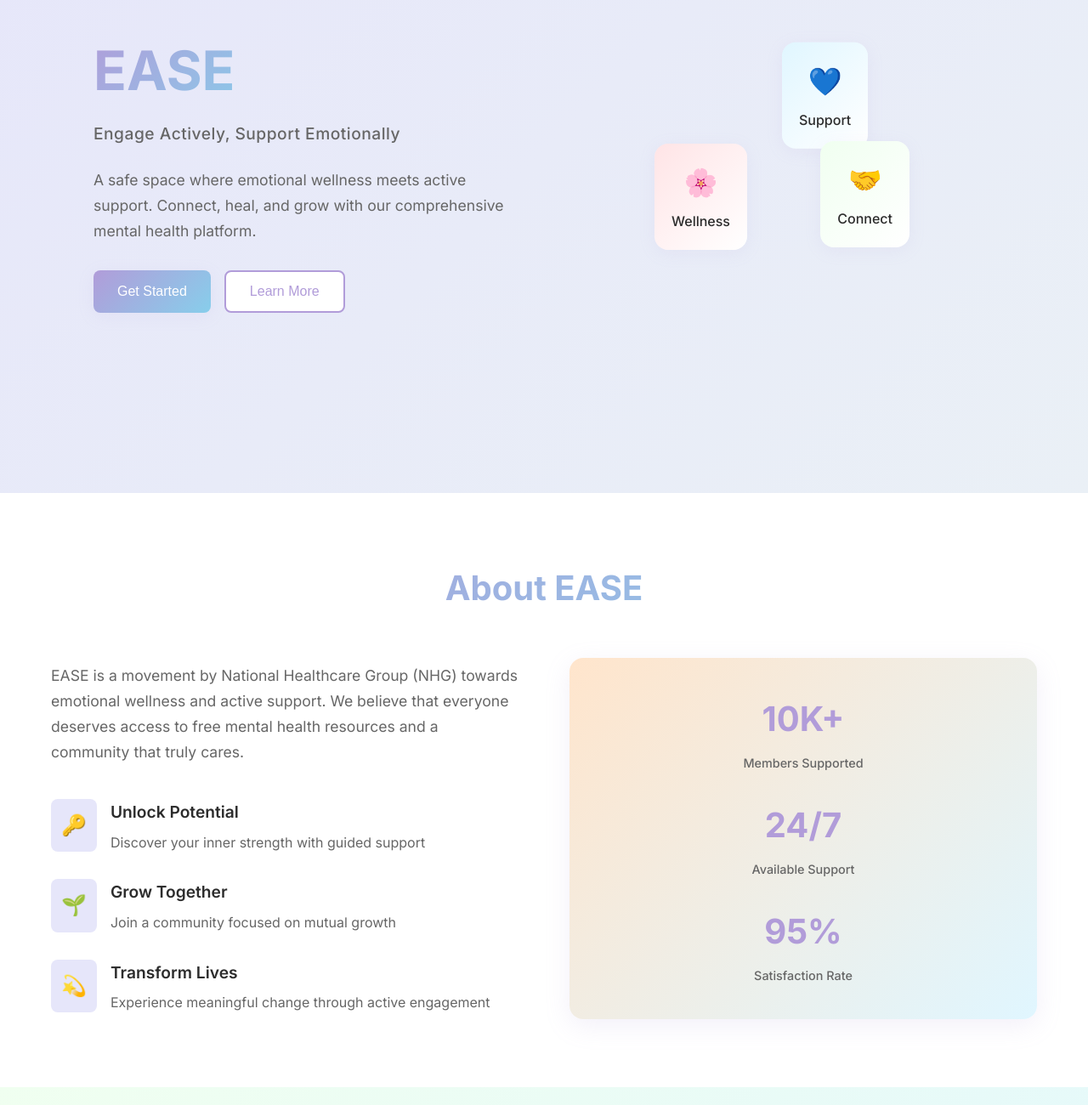
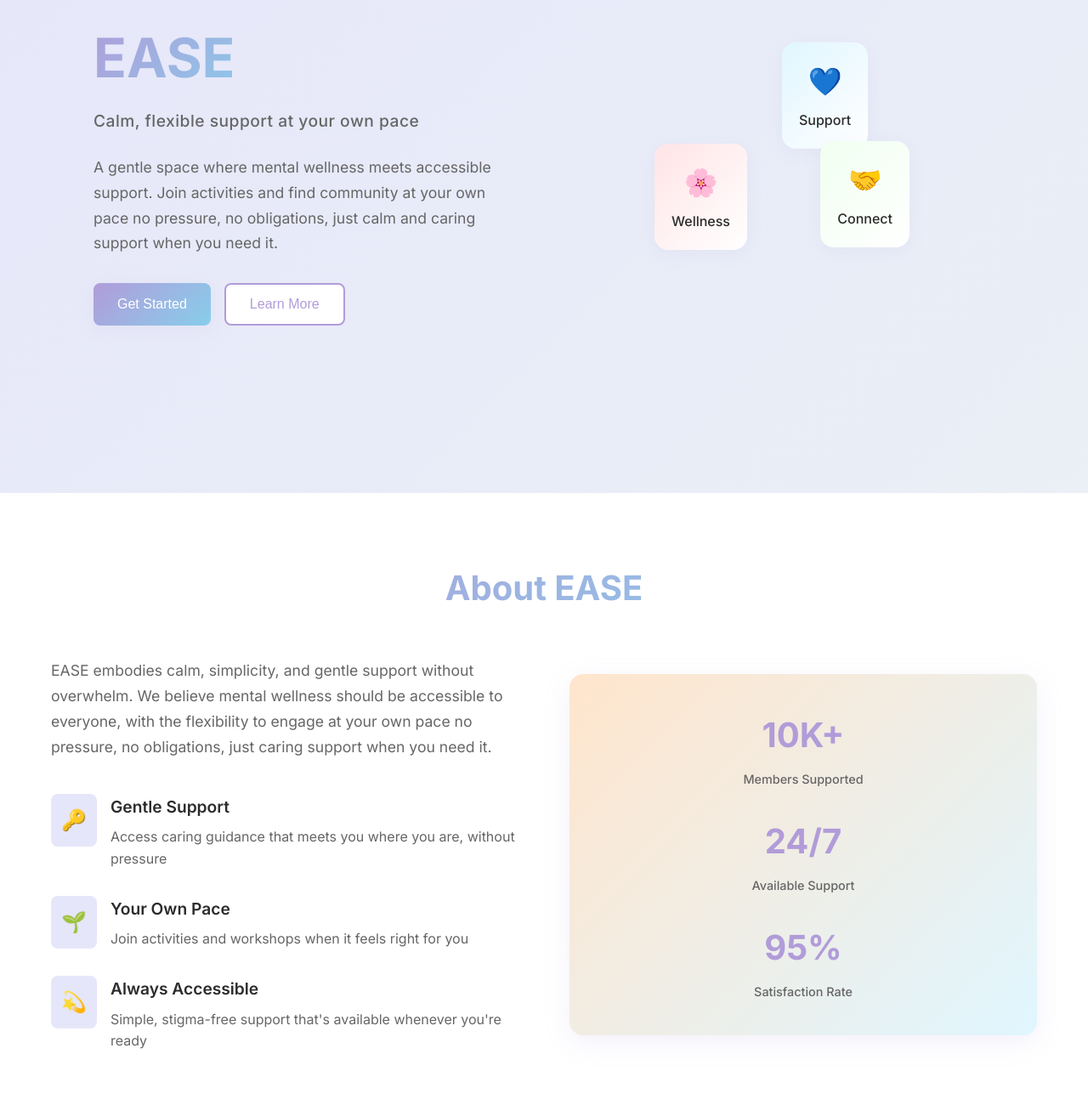
Before and after one commit to Melsonwang1/proid, a website: page index.html in a window 1280 px wide. Shown: the part 220-1520 px from the top of the page at 85% size. Drawn offline with Linux system fonts and the light colour scheme.

Commit message:
Update content across multiple HTML files to emphasize calm, flexible support and accessibility for mental wellness resources

```diff
--- a/index.html
+++ b/index.html
@@ -40,11 +40,12 @@
             <div class="hero-content">
                 <h1 class="hero-title">
                     <span class="hero-ease">EASE</span>
-                    <span class="hero-subtitle">Engage Actively, Support Emotionally</span>
+                    <span class="hero-subtitle">Calm, flexible support at your own pace</span>
                 </h1>
                 <p class="hero-description">
-                    A safe space where emotional wellness meets active support.
-                    Connect, heal, and grow with our comprehensive mental health platform.
+                    A gentle space where mental wellness meets accessible support.
+                    Join activities and find community at your own pace no pressure, no obligations,
+                    just calm and caring support when you need it.
                 </p>
                 <div class="hero-buttons">
                     <button class="btn btn-primary">Get Started</button>
@@ -77,30 +78,30 @@
             <div class="about-grid">
                 <div class="about-text">
                     <p class="about-description">
-                        EASE is a movement by National Healthcare Group (NHG) towards emotional wellness
-                        and active support. We believe that everyone deserves access to free mental health
-                        resources and a community that truly cares.
+                        EASE embodies calm, simplicity, and gentle support without overwhelm.
+                        We believe mental wellness should be accessible to everyone, with the flexibility
+                        to engage at your own pace no pressure, no obligations, just caring support when you need it.
                     </p>
                     <div class="features">
                         <div class="feature">
                             <div class="feature-icon">🔑</div>
                             <div class="feature-content">
-                                <h3>Unlock Potential</h3>
-                                <p>Discover your inner strength with guided support</p>
+                                <h3>Gentle Support</h3>
+                                <p>Access caring guidance that meets you where you are, without pressure</p>
                             </div>
                         </div>
                         <div class="feature">
                             <div class="feature-icon">🌱</div>
                             <div class="feature-content">
-                                <h3>Grow Together</h3>
-                                <p>Join a community focused on mutual growth</p>
+                                <h3>Your Own Pace</h3>
+                                <p>Join activities and workshops when it feels right for you</p>
                             </div>
                         </div>
                         <div class="feature">
                             <div class="feature-icon">💫</div>
                             <div class="feature-content">
-                                <h3>Transform Lives</h3>
-                                <p>Experience meaningful change through active engagement</p>
+                                <h3>Always Accessible</h3>
+                                <p>Simple, stigma-free support that's available whenever you're ready</p>
                             </div>
                         </div>
                     </div>
@@ -248,7 +249,7 @@
                 <div class="footer-logo">
                     <span class="logo-text">EASE</span>
                 </div>
-                <p class="footer-tagline">Engage Actively, Support Emotionally</p>
+                <p class="footer-tagline">Calm support at your own pace</p>
             </div>
             <div class="footer-bottom">
                 <p>&copy; 2026 EASE. All rights reserved. | Privacy Policy | Terms of Service</p>
```
Also changed, not shown: book-sessions.html (+4 -4 lines), find-therapist.html (+4 -4 lines), peer-support.html (+4 -4 lines), resources.html (+4 -4 lines).
